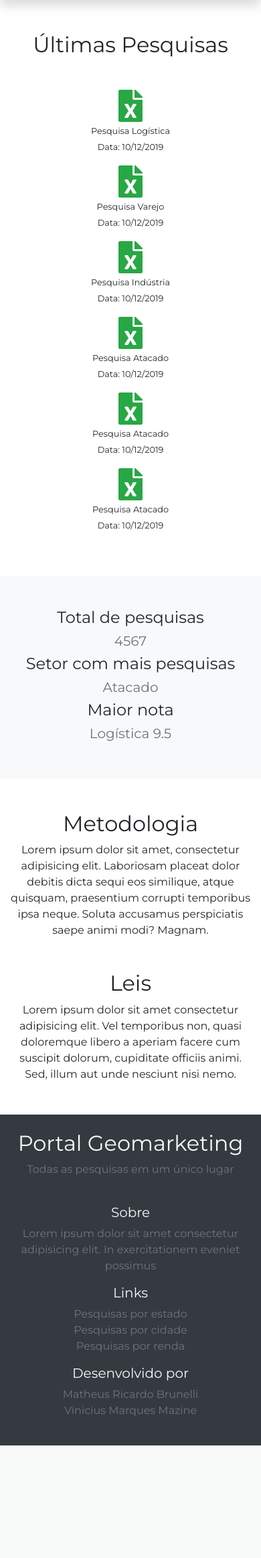
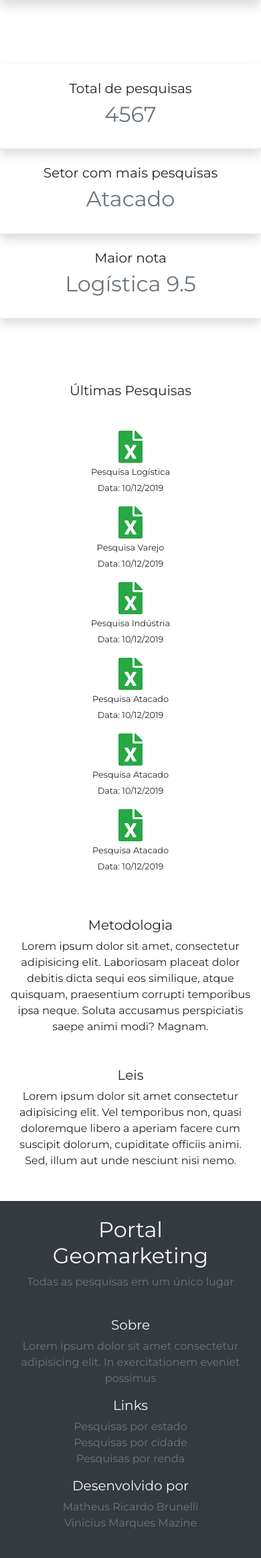
Before and after one commit to mrbrunelli/portal-geomarketing, a PHP site: page /app/pages/index.html in a window 390 px wide. Shown: the part 216-2542 px from the top of the page at 67% size. Before the commit the page ends 2374 px from the top, so only its background shows below. Run offline with PHP 8.4, Linux system fonts and the light colour scheme; some libraries are stand-ins or nearby versions.

Commit message:
inclusão de kpis na home

```diff
--- a/app/assets/css/style.css
+++ b/app/assets/css/style.css
@@ -14,3 +14,7 @@ ul {
 .logo:hover {
     transform: rotatey(180deg);
 }
+
+.row {
+    margin: 0;
+}
--- a/app/pages/index.html
+++ b/app/pages/index.html
@@ -33,7 +33,7 @@
                                 <a href="" class="nav-link dropdown-toggle" id="dropdownuser" data-toggle="dropdown" aria-haspopup="true" aria-expanded="false">
                                     <i class="fas fa-user"></i> Admin
                                 </a>
-                                <div class="dropdown-menu text-center" aria-labelledby="dropdownuser">
+                                <div class="dropdown-menu text-center shadow" aria-labelledby="dropdownuser">
                                     <a href="" class="dropdown-item"><i class="fas fa-user-cog"></i> - Usuário</a>
                                     <div class="dropdown-divider"></div>
                                     <a href="" class="dropdown-item"><i class="fas fa-sign-out-alt"></i> Sair</a>
@@ -48,10 +48,32 @@
 
 
 
+    <!-- KPI DE PESQUISAS -->
+    <div id="contador" class="my-5">
+        <div class="text-center py-5">
+            <div class="row justify-content-around">
+                <div class="col-md-3 shadow p-4 rounded">
+                    <h5>Total de pesquisas</h5>
+                    <h2 class="text-muted">4567</h2>
+                </div>
+                <div class="col-md-3 shadow p-4 rounded">
+                    <h5>Setor com mais pesquisas</h5>
+                    <h2 class="text-muted">Atacado</h2>
+                </div>
+                <div class="col-md-3 shadow p-4 rounded">
+                    <h5>Maior nota</h5>
+                    <h2 class="text-muted">Logística 9.5</h2>
+                </div>
+            </div>
+        </div>
+    </div>
 
+
+
+    <!-- ÚLTIMAS PESQUISAS -->
     <div id="pesquisa" class="my-5">
         <div class="container text-center">
-            <h2>Últimas Pesquisas</h2>
+            <h5>Últimas Pesquisas</h5>
             <div class="row justify-content-around mt-5">
                 <div class="col-md-2">
                     <a href=""><i class="fas fa-file-excel fa-3x text-success"></i></a>
@@ -81,35 +103,20 @@
         </div>
     </div>
 
-    <div id="contador" class="my-5">
-        <div class="bg-light text-center py-5">
-            <div class="row justify-content-around">
-                <div class="col-md-4">
-                    <h4>Total de pesquisas</h4>
-                    <h5 class="text-muted">4567</h5>
-                </div>
-                <div class="col-md-4">
-                    <h4>Setor com mais pesquisas</h4>
-                    <h5 class="text-muted">Atacado</h5>
-                </div>
-                <div class="col-md-4">
-                    <h4>Maior nota</h4>
-                    <h5 class="text-muted">Logística 9.5</h5>
-                </div>
-            </div>
-        </div>
-    </div>
 
+
+
+    <!-- METODOLOGIA -->
     <div id="metodologia" class="my-5">
         <div class="container text-center">
-            <h2>Metodologia</h2>
+            <h5>Metodologia</h5>
             <p>Lorem ipsum dolor sit amet, consectetur adipisicing elit. Laboriosam placeat dolor debitis dicta sequi eos similique, atque quisquam, praesentium corrupti temporibus ipsa neque. Soluta accusamus perspiciatis saepe animi modi? Magnam.</p>
         </div>
     </div>
 
     <div id="leis" class="my-5">
         <div class="container text-center">
-            <h2>Leis</h2>
+            <h5>Leis</h5>
             <p>Lorem ipsum dolor sit amet consectetur adipisicing elit. Vel temporibus non, quasi doloremque libero a aperiam facere cum suscipit dolorum, cupiditate officiis animi. Sed, illum aut unde nesciunt nisi nemo.</p>
         </div>
     </div>
@@ -117,7 +124,7 @@
 
 
 
-
+    <!-- RODAPÉ -->
     <footer class="bg-dark text-light py-4">
         <div class="container">
             <div class="row justify-content-around">
@@ -151,6 +158,8 @@
             </div>
         </div>
     </footer>
+
+
 </body>
 
 <script src="https://code.jquery.com/jquery-3.4.1.slim.min.js" integrity="sha384-J6qa4849blE2+poT4WnyKhv5vZF5SrPo0iEjwBvKU7imGFAV0wwj1yYfoRSJoZ+n" crossorigin="anonymous"></script>
```
Also changed, not shown: app/pages/modal.html (added, +24 -0 lines).
